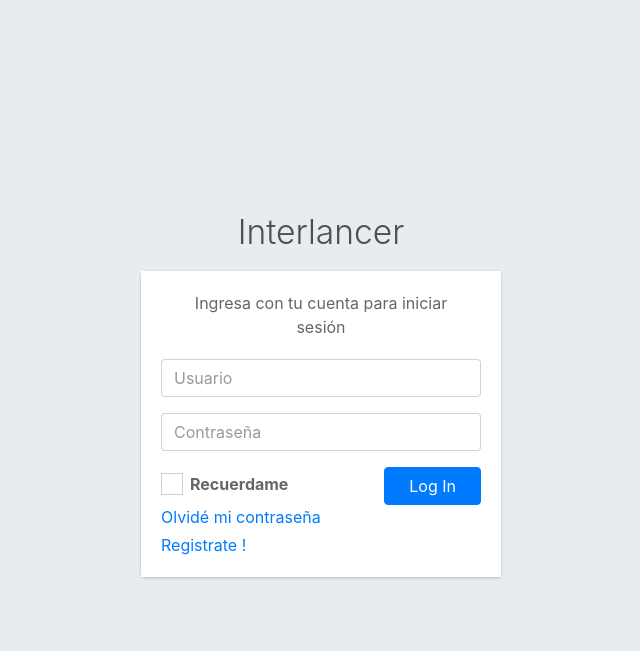
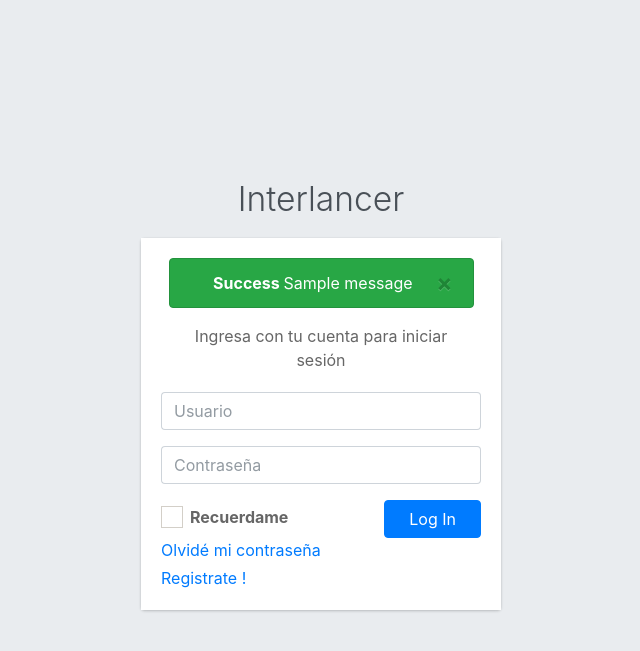
Before and after one commit to fsantand/trabajo-2-daw, a Django app: template usuario/templates/usuario/login.html in a window 1280 px wide. Shown: the top 651 px of the page, without its empty margins (319-959 px from the left). Run offline with Django 3.2, Linux system fonts and the light colour scheme; the template is opened without the code that fills it, so the values that code supplies are empty; tables that the repository leaves empty hold one stand-in row (values such as "Sample post"); one stand-in notice (Sample message) is shown; some libraries are stand-ins or nearby versions; some web fonts are replaced.

Commit message:
Agregado alertas en el login

```diff
--- /dev/null
+++ b/templates/partials/_alerts.html
@@ -0,0 +1,17 @@
+{% if messages %}
+    {% for message in messages %}
+        <div id="message" class="container">
+            <div class="alert alert-{{message.tags}} alert-dismissable text-center">
+                <button class="close" data-dismiss="alert"><span aria-hidden="true">&times;</span></button>
+                <strong>
+                    {% if message.level == DEFAULT_MESSAGE_LEVELS.ERROR %}
+                        Error:
+                    {% else %}
+                        {{message.tags | title}}
+                    {% endif %}
+                </strong>
+                {{message}}
+            </div>
+        </div>
+    {% endfor %}
+{% endif %}
--- a/usuario/templates/usuario/login.html
+++ b/usuario/templates/usuario/login.html
@@ -1,25 +1,26 @@
 {% load static %}
 <!DOCTYPE html>
-<html><head>
-<meta http-equiv="content-type" content="text/html; charset=UTF-8">
-  <meta charset="utf-8">
-  <meta http-equiv="X-UA-Compatible" content="IE=edge">
+<html>
+  <head>
+    <meta http-equiv="content-type" content="text/html; charset=UTF-8" />
+    <meta charset="utf-8" />
+    <meta http-equiv="X-UA-Compatible" content="IE=edge" />
     <title>Interlancer | Log in</title>
     <!-- Tell the browser to be responsive to screen width -->
-  <meta name="viewport" content="width=device-width, initial-scale=1">
+    <meta name="viewport" content="width=device-width, initial-scale=1" />
 
     <!-- Font Awesome -->
-  <link rel="stylesheet" href="{% static 'css/all.css' %}">
+    <link rel="stylesheet" href="{% static 'css/all.css' %}" />
     <!-- Ionicons -->
-  <link rel="stylesheet" href="{% static 'css/ionicons.css' %}">
+    <link rel="stylesheet" href="{% static 'css/ionicons.css' %}" />
     <!-- icheck bootstrap -->
-  <link rel="stylesheet" href="{% static 'css/icheck-bootstrap.css' %}">
+    <link rel="stylesheet" href="{% static 'css/icheck-bootstrap.css' %}" />
     <!-- Theme style -->
-  <link rel="stylesheet" href="{% static 'css/adminlte.css' %}">
+    <link rel="stylesheet" href="{% static 'css/adminlte.css' %}" />
     <!-- Google Font: Source Sans Pro -->
-  <link href="{% static 'css/css.css' %}" rel="stylesheet">
+    <link href="{% static 'css/css.css' %}" rel="stylesheet" />
   </head>
-<body class="login-page" style="min-height: 512.8px;">
+  <body class="login-page" style="min-height: 512.8px">
     <div class="login-box">
       <div class="login-logo">
         <a href="{% url 'home' %}">Interlancer</a>
@@ -27,12 +28,17 @@
       <!-- /.login-logo -->
       <div class="card">
         <div class="card-body login-card-body">
+            {% include 'partials/_alerts.html' %}
           <p class="login-box-msg">Ingresa con tu cuenta para iniciar sesión</p>
-
           <form method="post">
             {% csrf_token %}
             <div class="input-group mb-3">
-          <input type="text" class="form-control" placeholder="Usuario" name="username">
+              <input
+                type="text"
+                class="form-control"
+                placeholder="Usuario"
+                name="username"
+              />
               <div class="input-group-append">
                 <div class="input-group-text">
                   <span class="fas fa-envelope"></span>
@@ -40,7 +46,12 @@
               </div>
             </div>
             <div class="input-group mb-3">
-          <input type="password" class="form-control" placeholder="Contraseña" name="password">
+              <input
+                type="password"
+                class="form-control"
+                placeholder="Contraseña"
+                name="password"
+              />
               <div class="input-group-append">
                 <div class="input-group-text">
                   <span class="fas fa-lock"></span>
@@ -50,15 +61,15 @@
             <div class="row">
               <div class="col-8">
                 <div class="icheck-primary">
-              <input type="checkbox" id="remember">
-              <label for="remember">
-                Recuerdame
-              </label>
+                  <input type="checkbox" id="remember" />
+                  <label for="remember"> Recuerdame </label>
                 </div>
               </div>
               <!-- /.col -->
               <div class="col-4">
-            <button type="submit" class="btn btn-primary btn-block">Log In</button>
+                <button type="submit" class="btn btn-primary btn-block">
+                  Log In
+                </button>
               </div>
               <!-- /.col -->
             </div>
@@ -66,10 +77,17 @@
           <!-- /.social-auth-links -->
 
           <p class="mb-1">
-        <a href="https://adminlte.io/themes/v3/pages/examples/forgot-password.html">Olvidé mi contraseña</a>
+            <a
+              href="https://adminlte.io/themes/v3/pages/examples/forgot-password.html"
+              >Olvidé mi contraseña</a
+            >
           </p>
           <p class="mb-0">
-        <a href="https://adminlte.io/themes/v3/pages/examples/register.html" class="text-center">Registrate !</a>
+            <a
+              href="https://adminlte.io/themes/v3/pages/examples/register.html"
+              class="text-center"
+              >Registrate !</a
+            >
           </p>
         </div>
         <!-- /.login-card-body -->
@@ -83,4 +101,5 @@
     <script src="{% static 'js/bootstrap.js' %}"></script>
     <!-- AdminLTE App -->
     <script src="{% static 'js/adminlte.js' %}"></script>
-</body></html>
+  </body>
+</html>
```
Also changed, not shown: trabajo2/settings.py (+7 -1 lines). Lines whose indentation alone changed are shown as unchanged.
